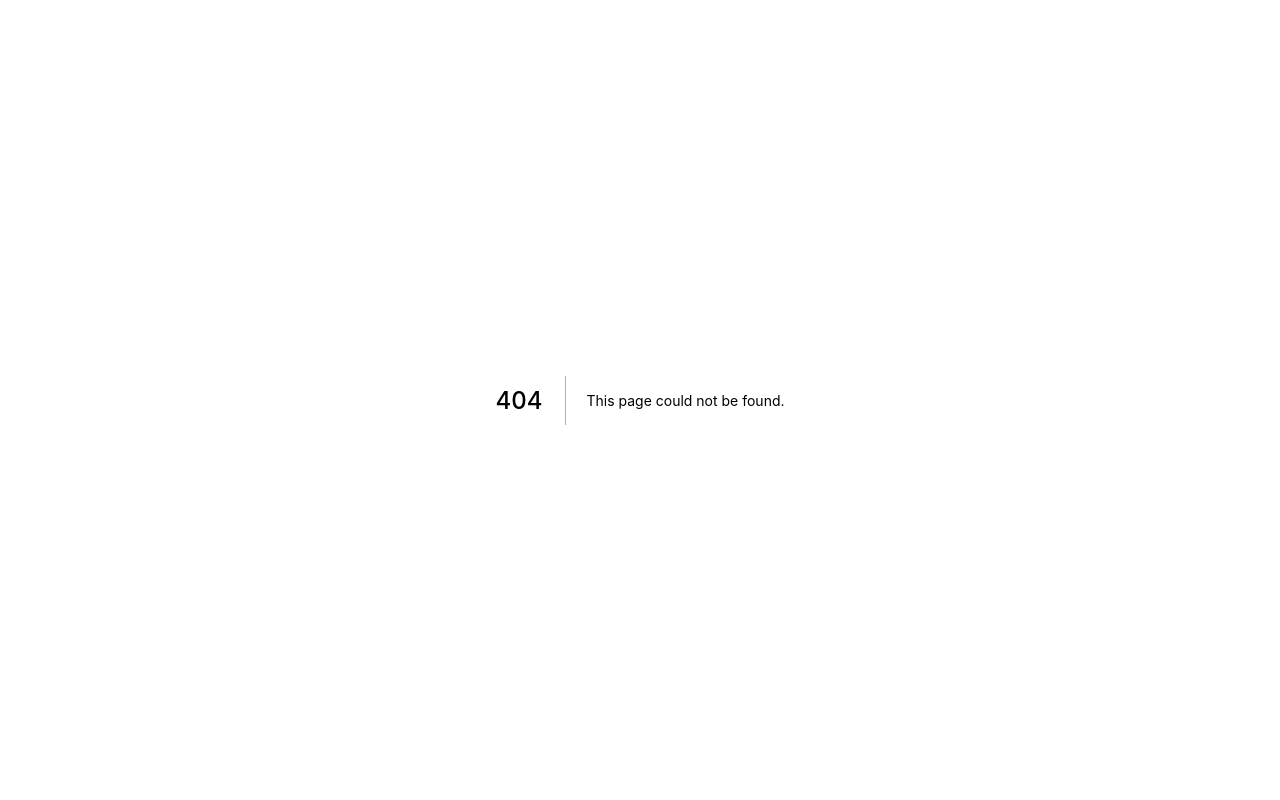
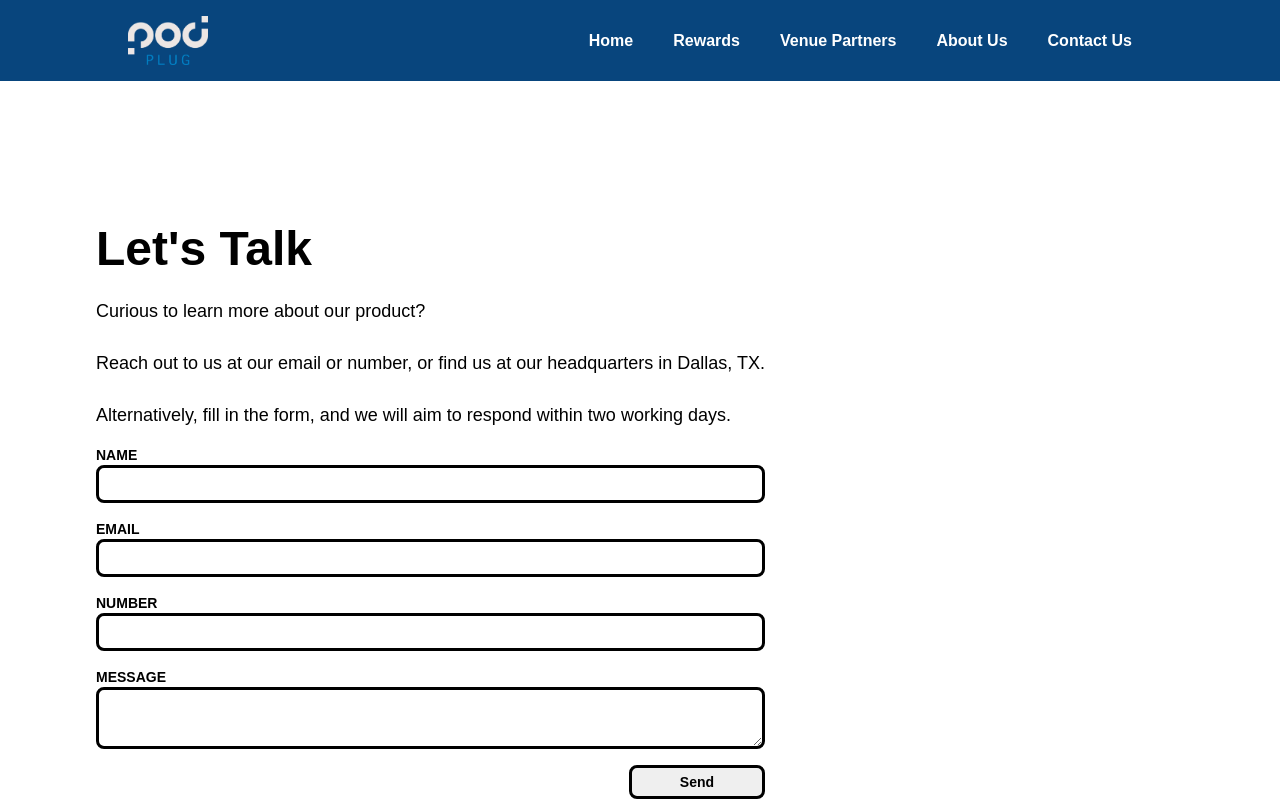
Before and after one commit to Cory-Accardo/pod_plug_main_client, a Next.js app: page /contact in a window 1280 px wide. Before the commit this address had no page. Built offline with nearby package versions, Linux system fonts and the light colour scheme.

Commit message:
Contact us form

```diff
--- /dev/null
+++ b/pages/contact.tsx
@@ -0,0 +1,72 @@
+import Head from "next/head";
+
+import Header from "../components/Header";
+
+export default function Contact() {
+  return (
+    <>
+      <Head>
+        <link rel="shortcut icon" href="/favicon.png" />
+        <title>Contact Us - Pod Plug</title>
+      </Head>
+      {/* Header */}
+      <Header current="/contact" />
+
+      {/* Main */}
+      <main className="flex flex-col items-center outer-container mt-36">
+        <div className="container flex flex-row">
+          <div className="flex flex-col">
+            <div className="text-5xl font-bold font-raleway">Let's Talk</div>
+            <div className="text-lg font-raleway">
+              <div className="mt-6">
+                Curious to learn more about our product?
+              </div>
+              <div className="mt-6">
+                Reach out to us at our email or number, or find us at our
+                headquarters in Dallas, TX.
+              </div>
+              <div className="mt-6">
+                Alternatively, fill in the form, and we will aim to respond
+                within two working days.
+              </div>
+            </div>
+            <form onSubmit={() => {}} className="flex flex-col">
+              <div className="flex flex-col mt-4">
+                <label className="text-sm font-bold font-raleway">NAME</label>
+                <input
+                  className="p-1 border-black rounded-lg border-3"
+                  type="text"
+                />
+              </div>
+              <div className="flex flex-col mt-4">
+                <label className="text-sm font-bold font-raleway">EMAIL</label>
+                <input
+                  className="p-1 border-black rounded-lg border-3"
+                  type="email"
+                />
+              </div>
+              <div className="flex flex-col mt-4">
+                <label className="text-sm font-bold font-raleway">NUMBER</label>
+                <input
+                  className="p-1 border-black rounded-lg border-3"
+                  type="tel"
+                />
+              </div>
+              <div className="flex flex-col mt-4">
+                <label className="text-sm font-bold font-raleway">
+                  MESSAGE
+                </label>
+                <textarea className="p-1 border-black rounded-lg border-3" />
+              </div>
+              <input
+                type="submit"
+                value="Send"
+                className="self-end p-1 px-12 mt-4 text-sm font-semibold border-black rounded-lg font-raleway border-3"
+              />
+            </form>
+          </div>
+        </div>
+      </main>
+    </>
+  );
+}
--- a/styles/globals.css
+++ b/styles/globals.css
@@ -24,7 +24,7 @@ a {
 @tailwind components;
 @tailwind utilities;
 
-@import url("https://fonts.googleapis.com/css2?family=Raleway:wght@300;500;600;900&family=Roboto&display=swap");
+@import url("https://fonts.googleapis.com/css2?family=Raleway:wght@300;500;600;700;900&family=Roboto&display=swap");
 @import url("https://use.typekit.net/mas8oru.css");
 
 .container {
```
